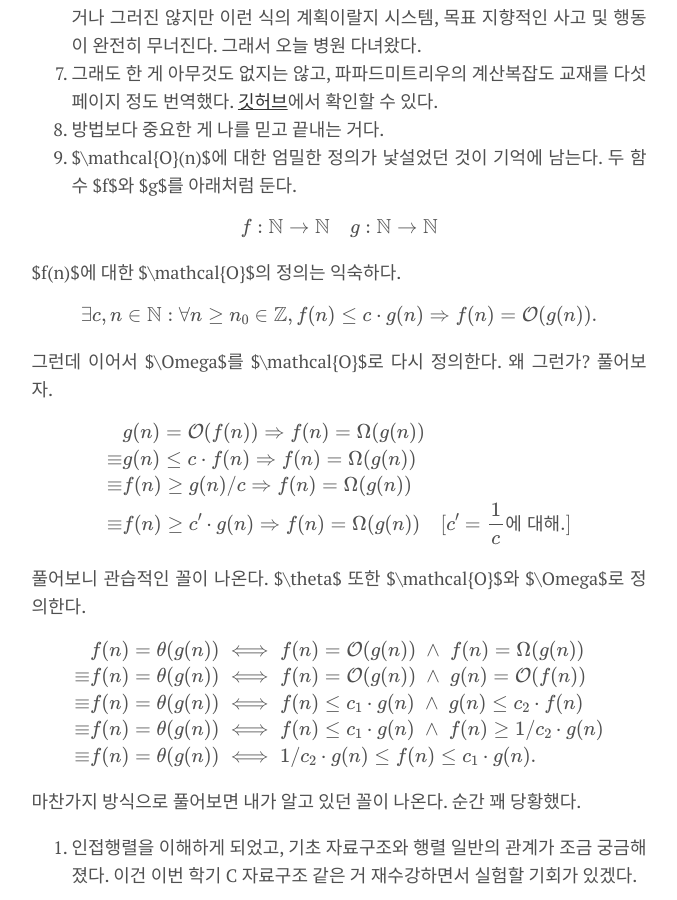
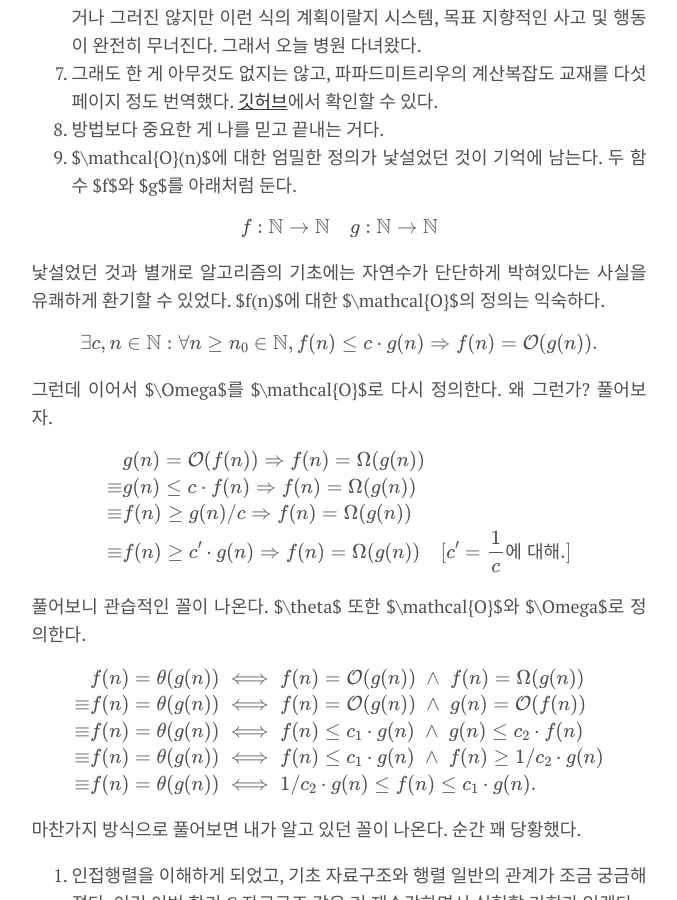
Before and after one commit to pangmoo-KTW/pangmoo-KTW, a Jekyll site: the page built from _posts/2023-08-08-gp.md, in a window 1280 px wide and 900 px high, scrolled down 1225 px. Shown: the whole window, without its empty margins (301-978 px from the left). Built offline with Jekyll 4.4.1, drawn with Linux system fonts in a browser that asks for light colours; formulas are drawn with MathJax 3; comment, search, counter and statistics services are not loaded.

```diff
--- a/_posts/2023-08-08-gp.md
+++ b/_posts/2023-08-08-gp.md
@@ -55,10 +55,12 @@ $$
 f:\mathbb{\mathbb{N}}\rightarrow{\mathbb{N}}\quad g:\mathbb{N}\rightarrow{\mathbb{N}}
 $$
 
+낯설었던 것과 별개로 알고리즘의 기초에는 자연수가 단단하게 박혀있다는 사실을
+유쾌하게 환기할 수 있었다.
 $f(n)$에 대한 $\mathcal{O}$의 정의는 익숙하다.
 
 $$
-\exists c, n\in\mathbb{N}:\forall n\geq n_0\in\mathbb{Z}, f(n)\leq c\cdot g(n)\Rightarrow f(n)=\mathcal{O}(g(n)).
+\exists c, n\in\mathbb{N}:\forall n\geq n_0\in\mathbb{N}, f(n)\leq c\cdot g(n)\Rightarrow f(n)=\mathcal{O}(g(n)).
 $$
 
 그런데 이어서 $\Omega$를 $\mathcal{O}$로 다시 정의한다. 왜 그런가? 풀어보자.
```
